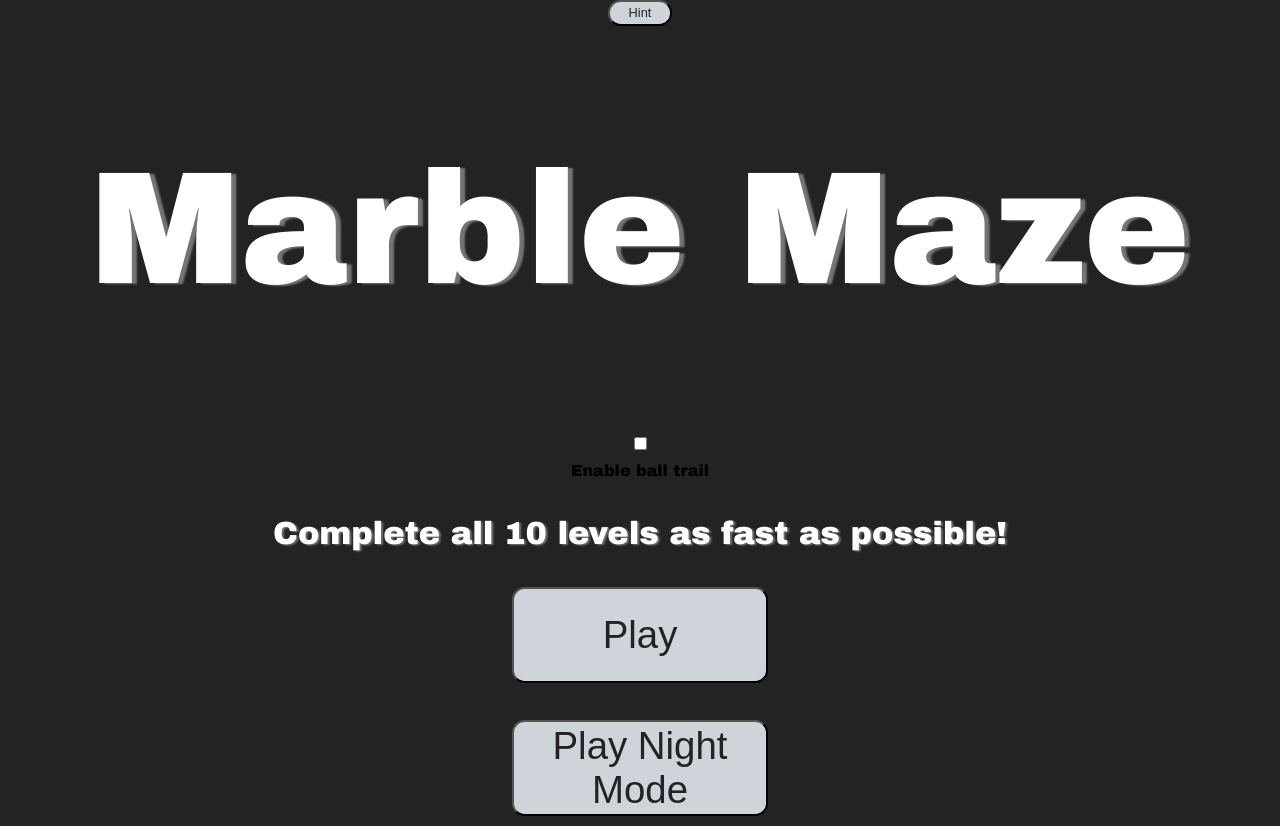
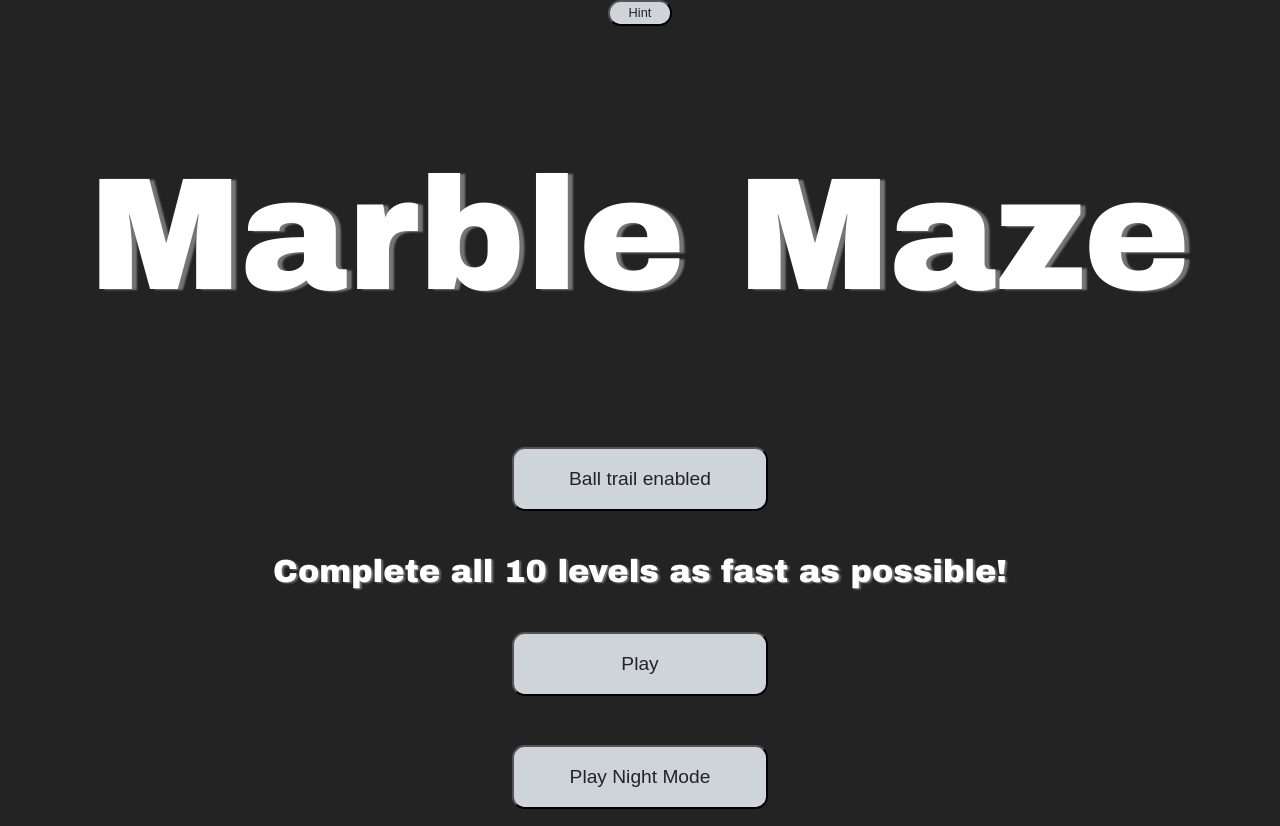
Before and after one commit to JohnDoneth/367-Project, a website: page index.html in a window 1280 px wide. Drawn offline with Linux system fonts and the light colour scheme.

```diff
--- a/index.html
+++ b/index.html
@@ -16,11 +16,11 @@
     </div>
     <div id="start-screen">
       <h1>Marble Maze</h1>
-      <input type="checkbox" id="ballTrail">Enable ball trail<br>
+      <button id="ballTrail">Ball trail enabled</button>
       <h2>Complete all 10 levels as fast as possible!</h2>
-      <button>Play</button>
+      <button id="playButton">Play</button>
       <br>
-      <button>Play Night Mode</button>
+      <button id="nightMode">Play Night Mode</button>
 
     </div>
   </body>
--- a/styles.css
+++ b/styles.css
@@ -67,8 +67,8 @@
 
 #start-screen > button {
   width: 20vw;
-  height: 7.5vw;
-  font-size: 3vw;
+  height: 5vw;
+  font-size: 1.5vw;
   background-color: #ced4da;
   color: #232323;
   border-radius: 1vw;
```
Also changed, not shown: src/index.ts (+13 -4 lines).
